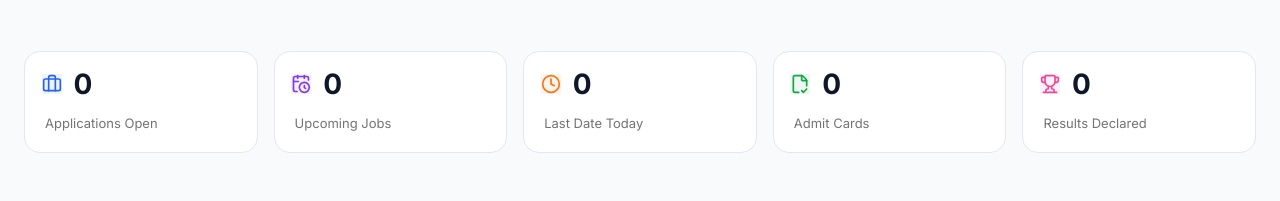
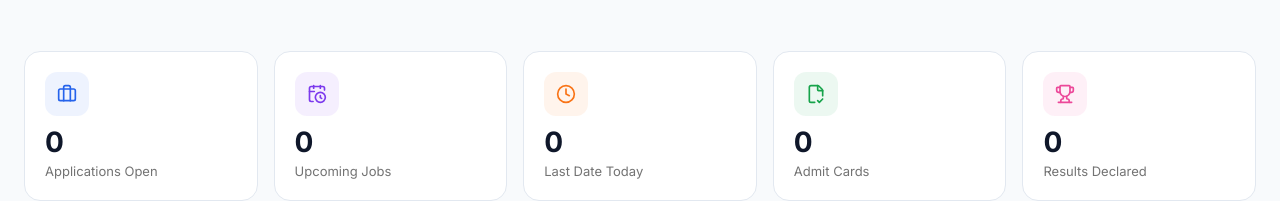
Before and after one commit to adityam525/govmatch, a Next.js app: page / in a window 1280 px wide. Shown: the part 614-815 px from the top of the page. Built offline with nearby package versions, Linux system fonts and the light colour scheme; no server answers; the database is empty.

Commit message:
Centre the icon in the stats tiles

```diff
--- a/components/sections/home-logged-in/QuickStatsBar.tsx
+++ b/components/sections/home-logged-in/QuickStatsBar.tsx
@@ -78,21 +78,18 @@ export default async function QuickStatsBar() {
           href={stat.href}
           className="bg-white border border-neutral-200 rounded-xl p-5 flex flex-col gap-3 hover:shadow-md hover:border-neutral-300 transition-all"
         >
-          <div className="w-11 h-6 rounded-lg flex gap-3 items-center justify-center">
-            <span
-              style={{
-                backgroundColor: `${stat.iconBg}14`,
-                color: stat.iconBg,
-              }}
-            >
-              {stat.icon}
-            </span>
-
-            <p className="text-2xl font-bold text-neutral-900 leading-none">
+          <div
+            className="flex h-11 w-11 items-center justify-center rounded-lg"
+            style={{ backgroundColor: `${stat.iconBg}14`, color: stat.iconBg }}
+          >
+            {stat.icon}
+          </div>
+          <div>
+            <p className="text-2xl font-bold leading-none text-neutral-900">
               {stat.value.toLocaleString("en-IN")}
             </p>
+            <p className="mt-1.5 text-xs text-neutral-500">{stat.label}</p>
           </div>
-          <p className="text-xs text-neutral-500 mt-1.5">{stat.label}</p>
         </Link>
       ))}
     </div>
--- a/components/sections/home-logged-out/LatestJobsTabs.tsx
+++ b/components/sections/home-logged-out/LatestJobsTabs.tsx
@@ -21,7 +21,7 @@ export default function LatestJobsTabs({ items }: { items: LatestJobItem[] }) {
   return (
     <div className="@container">
       <TabFilterBar activeTab={activeTab} onChange={setActiveTab} />
-      <div className="mt-4 overflow-y-auto" style={{ maxHeight: "768px" }}>
+      <div className="mt-4 overflow-y-auto" style={{ maxHeight: "555px" }}>
         {visible.length === 0 ? (
           <p className="text-sm text-neutral-400 py-6 text-center">
             No jobs are open for applications in this category right now.
--- a/components/shared/ViewAllBanner.tsx
+++ b/components/shared/ViewAllBanner.tsx
@@ -10,7 +10,7 @@ export default function ViewAllBanner({ href, label }: ViewAllBannerProps) {
   return (
     <Link
       href={href}
-      className="flex items-center justify-center gap-1 bg-green-50 text-success text-sm font-medium py-3 rounded-md mt-2 hover:bg-green-100 transition-colors"
+      className="flex items-center justify-center gap-1 bg-green-50 text-success text-sm font-medium py-3 rounded-md mt-2 border border-green-800 hover:bg-green-100 transition-colors"
     >
       {label}
       <ArrowRight size={16} />
```
